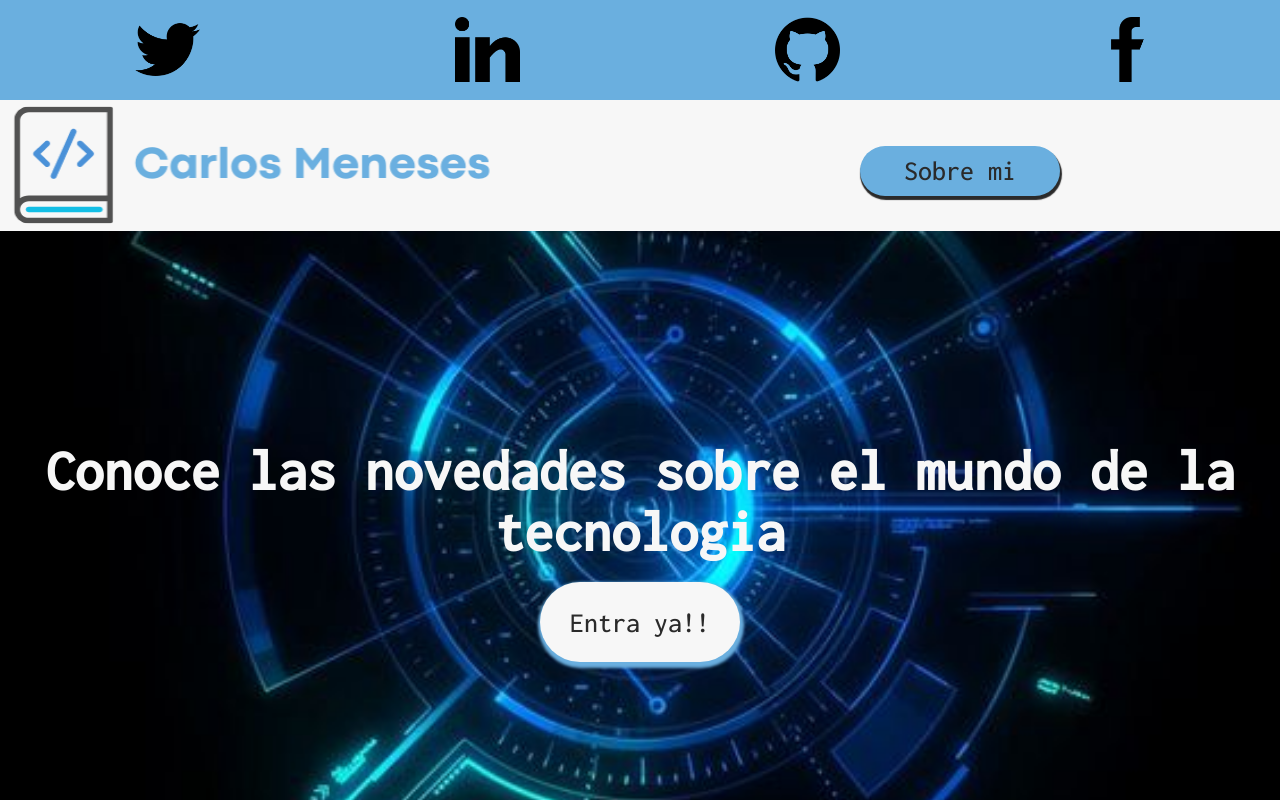
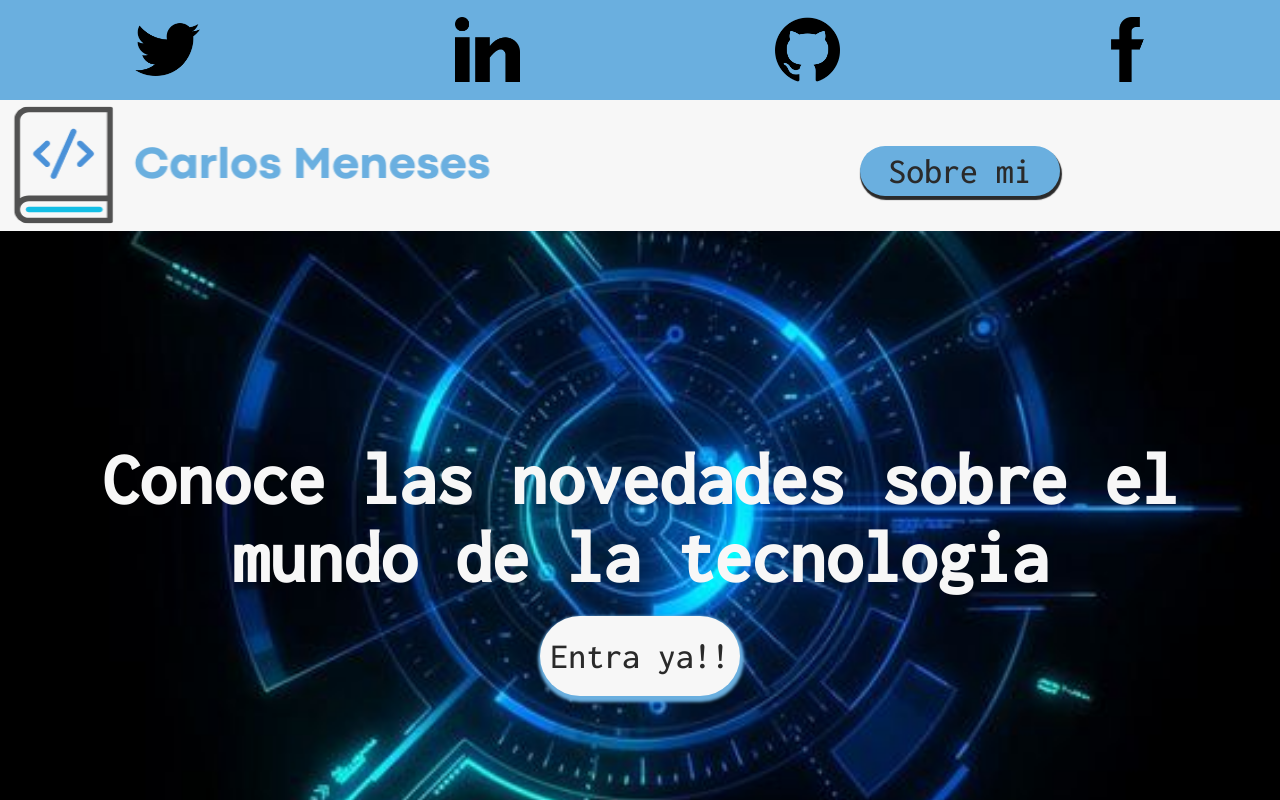
Before and after one commit to carlosmen351/MyBlog, a plain HTML site: page index.html in a window 1280 px wide. Drawn offline with Linux system fonts and the light colour scheme.

Commit message:
Arreglando las fuentes

```diff
--- a/css/components/_globales.scss
+++ b/css/components/_globales.scss
@@ -9,7 +9,7 @@ $fuente1: 'Inconsolata', monospace;
   box-sizing: border-box;
   margin: 0;
   padding: 0;
-  font-size: 62.5%;
+  font-size: 80%;
   font-family: $fuente1;
   }
 
```
Also changed, not shown: css/main.css, 1 other file.
